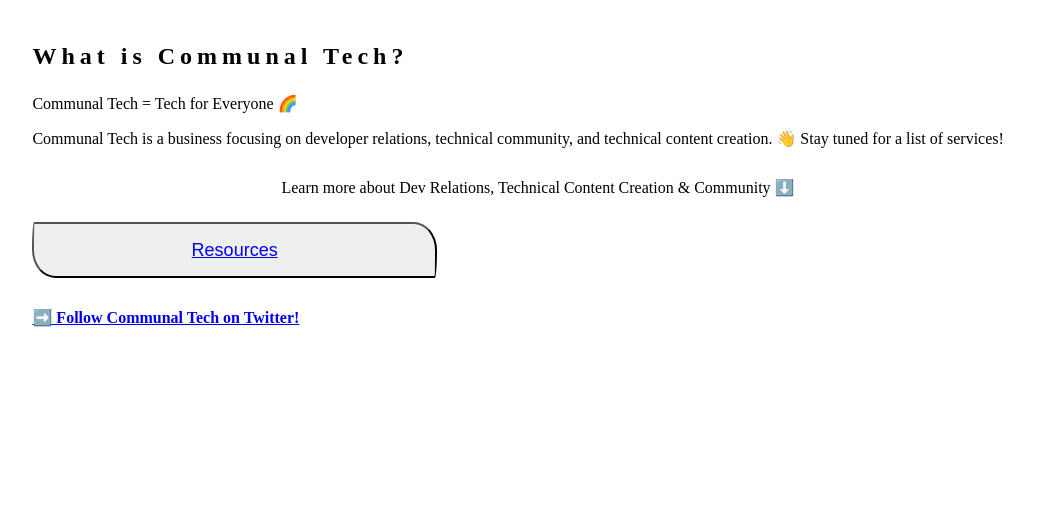
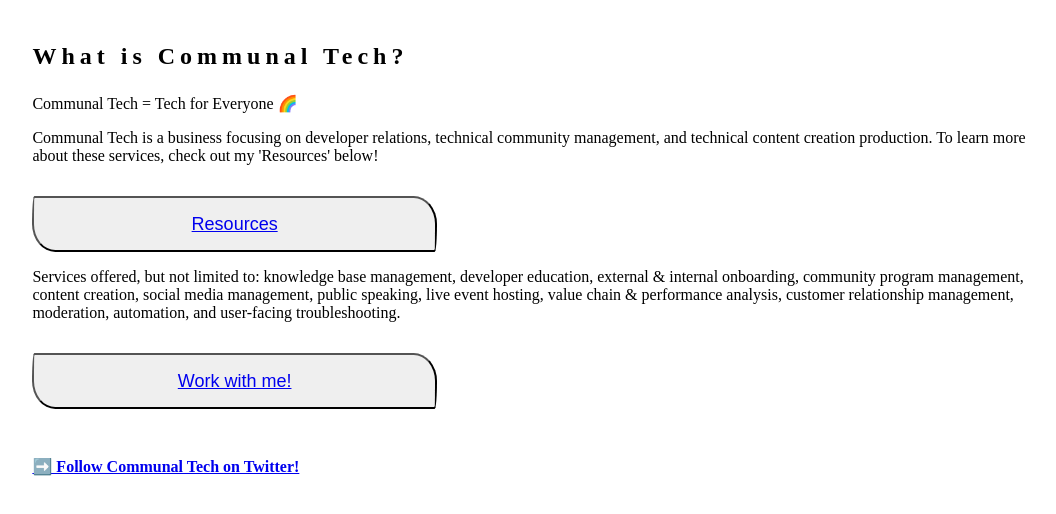
Before and after one commit to kyleecodes/communaltech-website_old, a Next.js app: page /about in a window 1280 px wide. Shown: the top 514 px of the page, without its empty margins (102-1158 px from the left). Built offline with nearby package versions, Linux system fonts and the light colour scheme; a web font is replaced by a local one.

Commit message:
Updated about section to include services

```diff
--- a/pages/about.js
+++ b/pages/about.js
@@ -7,7 +7,10 @@
       <Head>
         <title>Communal Tech</title>
         <meta name="description" content="Website for Communal Tech" />
-        <meta name="keywords" content="Developer Relations, Technical, Content Creation, Community Management "></meta>
+        <meta
+          name="keywords"
+          content="Developer Relations, Technical, Content Creation, Community Management "
+        ></meta>
         <link rel="icon" href="/favicon.png" />
       </Head>
 
@@ -39,15 +42,10 @@
             }
           >
             Communal Tech is a business focusing on developer relations,
-            technical community, and technical content creation. 👋 Stay tuned
-            for a list of services!
+            technical community management, and technical content creation production. To learn more
+            about these services, check out my 'Resources' below!
           </p>
 
-          <p className={styles.centered_link}>
-            {" "}
-            Learn more about Dev Relations, Technical Content Creation &
-            Community ⬇️
-          </p>
           <button className={styles.primary_button}>
             <a
               target="_blank"
@@ -59,19 +57,32 @@
             </a>
           </button>
 
-          {/* Saving for later  */}
-          {/* <button className={styles.primary_button}>
+          <p
+            className={
+              "font-robotoMono text-base md:text-sm lg:text-md xl:text-lg 2xl:text-xl my-10 font-semibold"
+            }
+          >
+            {" "}
+            Services offered, but not limited to: knowledge base management,
+            developer education, external & internal onboarding, community
+            program management, content creation, social media management,
+            public speaking, live event hosting, value chain & performance
+            analysis, customer relationship management, moderation, automation,
+            and user-facing troubleshooting.
+          </p>
+
+          <button className={styles.primary_button}>
             <a
               target="_blank"
               href="https://blljhazo9cp.typeform.com/to/vOzyqBjF"
               rel="noopener noreferrer"
             >
               {" "}
-              Let's Connect!{" "}
+              Work with me!{" "}
             </a>
-          </button> */}
-
+          </button>
           <div className={styles.twitter_link}>
+            <br />
             <a href="https://twitter.com/communal_tech">
               ➡️ Follow Communal Tech on Twitter! <br />
             </a>
--- a/pages/index.js
+++ b/pages/index.js
@@ -25,7 +25,7 @@
           className="p-1 md:p-24 mx-2 md:mx-8 my-4 md:my-6"
                   > */}
           <div className="w-64 md:w-80">
-            <img class="float-right mb-10" src="/Kylee_Portrait.png"></img>
+            <img className="float-right mb-10" src="/Kylee_Portrait.png"></img>
           </div>
           <div
             className={
@@ -43,13 +43,8 @@
               "font-robotoMono text-base md:text-sm lg:text-md xl:text-lg 2xl:text-xl pr-4 sm:pr-12 lg:pr-10 xl:pr-22 mb-10"
             }
           >
-          {/* <p
-            className={
-              "font-robotoMono text-base md:text-sm lg:text-md xl:text-lg 2xl:text-xl"
-            }
-          > */}
             I'm a dev & computer science nerd, working in developer relations,
-            building technical communities, and creating technical content.
+            managing technical communities, and creating technical content.
             <br />
             Overall, I enjoy enabling developers to build cool stuff! <br />
             <br />
```
